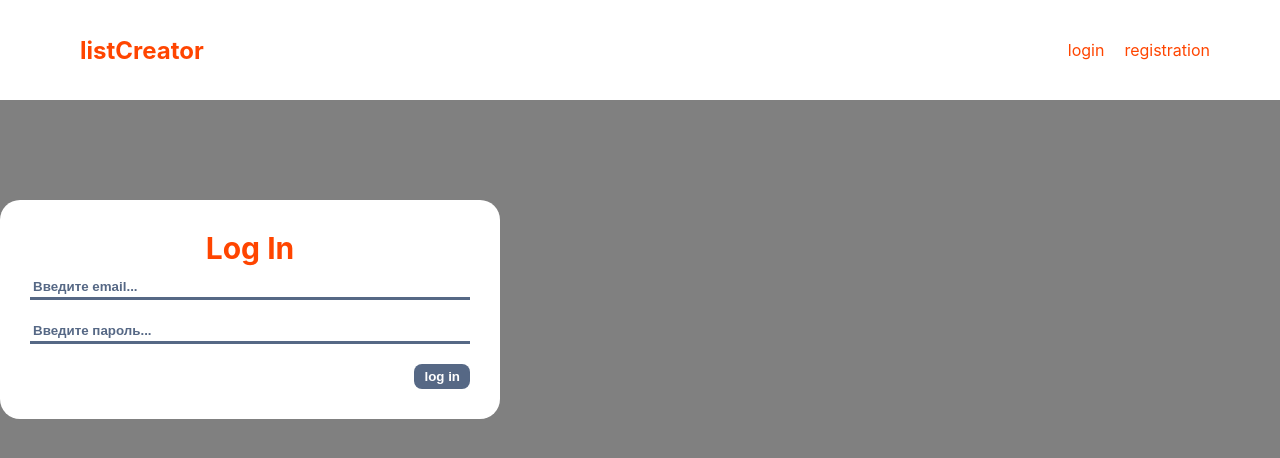
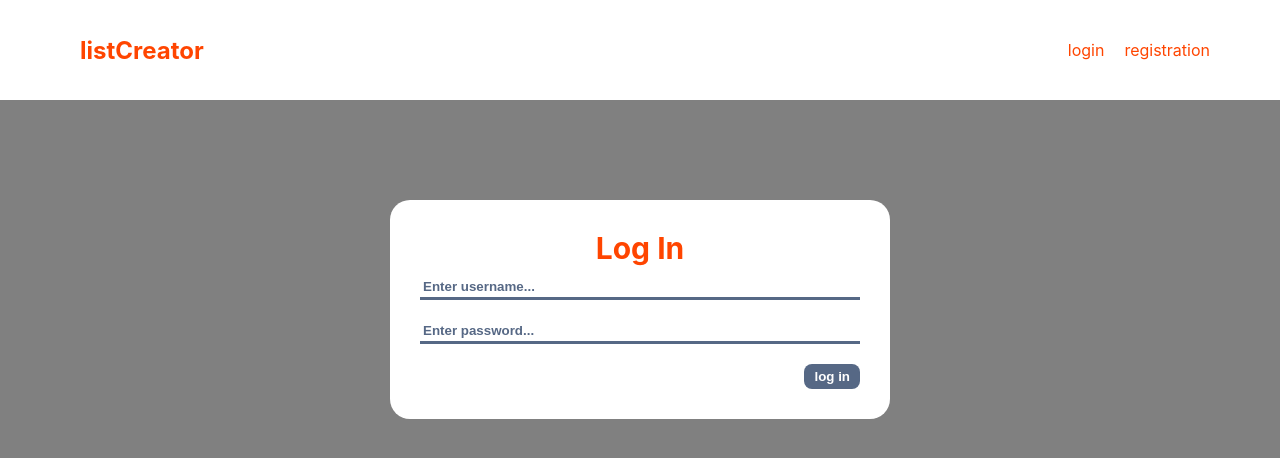
Before and after one commit to w4t33r/be-sql-nackademin-m1-js-task, a React (Create React App) app in the folder client/: page /login in a window 1280 px wide. Shown: the top 458 px of the page. Built offline with nearby package versions, Linux system fonts and the light colour scheme.

Commit message:
styles update

```diff
--- a/client/src/components/auth/Registration.jsx
+++ b/client/src/components/auth/Registration.jsx
@@ -11,9 +11,9 @@ const Registration = () => {
     return (
         <div className='registration'>
             <div className="registration__header">Registration</div>
-            <Input value={email} setValue={setEmail} type="text" placeholder="Введите email..."/>
-            <Input value={password} setValue={setPassword} type="password" placeholder="Введите пароль..."/>
-            <button className="registration__btn" onClick={() => registration(email, password)}>log in</button>
+            <Input value={email} setValue={setEmail} type="text" placeholder="Enter username..."/>
+            <Input value={password} setValue={setPassword} type="password" placeholder="Enter password..."/>
+            <button className="registration__btn" onClick={() => registration(email, password)}>Registration</button>
         </div>
     );
 };
--- a/client/src/components/auth/login.css
+++ b/client/src/components/auth/login.css
@@ -9,7 +9,7 @@
     border-radius: 20px;
     padding: 30px;
     align-self: center;
-    margin-top: 100px;
+    margin: 100px auto;
 }
 .login__header {
     font-size: 30px;
--- a/client/src/components/auth/login.jsx
+++ b/client/src/components/auth/login.jsx
@@ -15,8 +15,8 @@ const Login = () => {
     return (
         <div className='login'>
             <div className="login__header">Log In</div>
-            <Input value={email} setValue={setEmail} type="text" placeholder="Введите email..."/>
-            <Input value={password} setValue={setPassword} type="password" placeholder="Введите пароль..."/>
+            <Input value={email} setValue={setEmail} type="text" placeholder="Enter username..."/>
+            <Input value={password} setValue={setPassword} type="password" placeholder="Enter password..."/>
             <button className="login__btn" onClick={() => dispatch(login(email, password))}>log in</button>
         </div>
 
--- a/client/src/components/auth/registration.css
+++ b/client/src/components/auth/registration.css
@@ -7,7 +7,7 @@
     border-radius: 20px;
     padding: 30px;
     align-self: center;
-    margin-top: 100px;
+    margin: 100px auto;
 }
 .registration__header {
     font-size: 30px;
```
